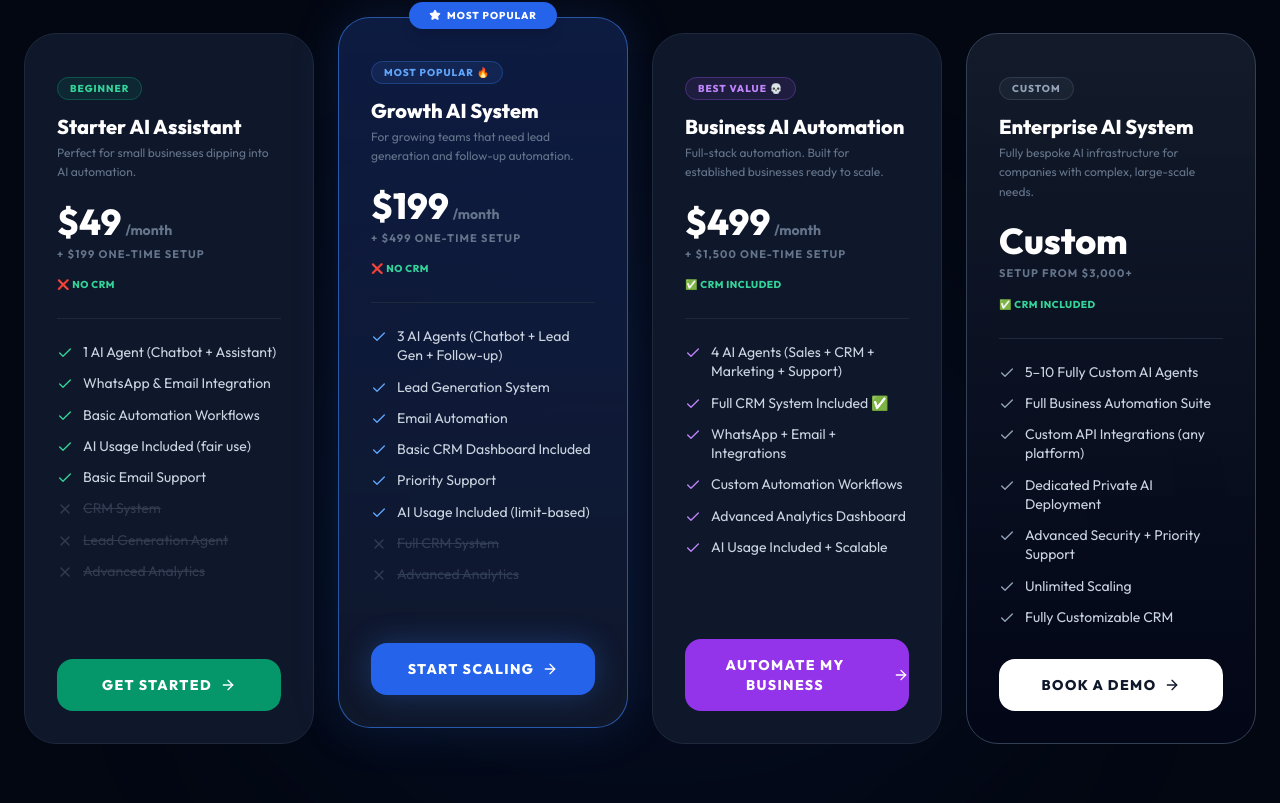
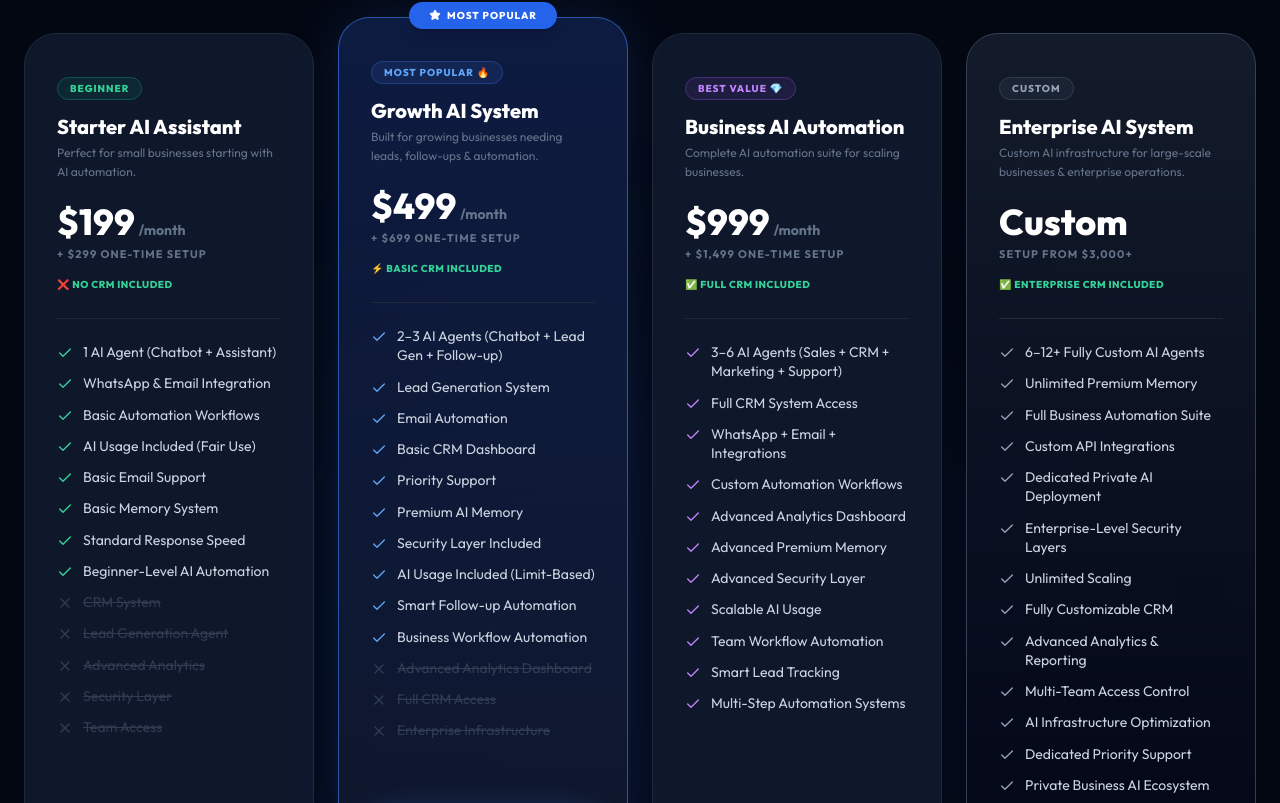
Before and after one commit to princepinku143c-cyber/Quickkit-internal-ai-services, a React (Vite) app: page / in a window 1280 px wide. Shown: the part 2377-3180 px from the top of the page. Built offline with nearby package versions, Linux system fonts and the light colour scheme; no server answers.

Commit message:
feat: update pricing plans and features across site and AI agent

```diff
--- a/components/Pricing.tsx
+++ b/components/Pricing.tsx
@@ -12,58 +12,70 @@ const PLANS = [
     badge: 'Beginner',
     color: 'emerald',
     title: 'Starter AI Assistant',
-    monthly: 49,
-    setup: 199,
+    monthly: 199,
+    setup: 299,
     cta: 'Get Started',
-    hasCRM: false,
-    tagline: 'Perfect for small businesses dipping into AI automation.',
+    crmBadge: '❌ No CRM Included',
+    tagline: 'Perfect for small businesses starting with AI automation.',
     features: [
       '1 AI Agent (Chatbot + Assistant)',
       'WhatsApp & Email Integration',
       'Basic Automation Workflows',
-      'AI Usage Included (fair use)',
+      'AI Usage Included (Fair Use)',
       'Basic Email Support',
+      'Basic Memory System',
+      'Standard Response Speed',
+      'Beginner-Level AI Automation',
     ],
-    notIncluded: ['CRM System', 'Lead Generation Agent', 'Advanced Analytics'],
+    notIncluded: ['CRM System', 'Lead Generation Agent', 'Advanced Analytics', 'Security Layer', 'Team Access'],
   },
   {
     id: 'GROWTH',
     badge: 'Most Popular 🔥',
     color: 'blue',
     title: 'Growth AI System',
-    monthly: 199,
-    setup: 499,
+    monthly: 499,
+    setup: 699,
     cta: 'Start Scaling',
-    hasCRM: false,
     popular: true,
-    tagline: 'For growing teams that need lead generation and follow-up automation.',
+    crmBadge: '⚡ Basic CRM Included',
+    tagline: 'Built for growing businesses needing leads, follow-ups & automation.',
     features: [
-      '3 AI Agents (Chatbot + Lead Gen + Follow-up)',
+      '2–3 AI Agents (Chatbot + Lead Gen + Follow-up)',
       'Lead Generation System',
       'Email Automation',
-      'Basic CRM Dashboard Included',
+      'Basic CRM Dashboard',
       'Priority Support',
-      'AI Usage Included (limit-based)',
+      'Premium AI Memory',
+      'Security Layer Included',
+      'AI Usage Included (Limit-Based)',
+      'Smart Follow-up Automation',
+      'Business Workflow Automation',
     ],
-    notIncluded: ['Full CRM System', 'Advanced Analytics'],
+    notIncluded: ['Advanced Analytics Dashboard', 'Full CRM Access', 'Enterprise Infrastructure'],
   },
   {
     id: 'BUSINESS',
-    badge: 'Best Value 💀',
+    badge: 'Best Value 💎',
     color: 'purple',
     title: 'Business AI Automation',
-    monthly: 499,
-    setup: 1500,
+    monthly: 999,
+    setup: 1499,
     cta: 'Automate My Business',
-    hasCRM: true,
-    tagline: 'Full-stack automation. Built for established businesses ready to scale.',
+    crmBadge: '✅ Full CRM Included',
+    tagline: 'Complete AI automation suite for scaling businesses.',
     features: [
-      '4 AI Agents (Sales + CRM + Marketing + Support)',
-      'Full CRM System Included ✅',
+      '3–6 AI Agents (Sales + CRM + Marketing + Support)',
+      'Full CRM System Access',
       'WhatsApp + Email + Integrations',
       'Custom Automation Workflows',
       'Advanced Analytics Dashboard',
-      'AI Usage Included + Scalable',
+      'Advanced Premium Memory',
+      'Advanced Security Layer',
+      'Scalable AI Usage',
+      'Team Workflow Automation',
+      'Smart Lead Tracking',
+      'Multi-Step Automation Systems',
     ],
     notIncluded: [],
   },
@@ -75,17 +87,23 @@ const PLANS = [
     monthly: null,
     setup: 3000,
     cta: 'Book a Demo',
-    hasCRM: true,
+    crmBadge: '✅ Enterprise CRM Included',
     enterprise: true,
-    tagline: 'Fully bespoke AI infrastructure for companies with complex, large-scale needs.',
+    tagline: 'Custom AI infrastructure for large-scale businesses & enterprise operations.',
     features: [
-      '5–10 Fully Custom AI Agents',
+      '6–12+ Fully Custom AI Agents',
+      'Unlimited Premium Memory',
       'Full Business Automation Suite',
-      'Custom API Integrations (any platform)',
+      'Custom API Integrations',
       'Dedicated Private AI Deployment',
-      'Advanced Security + Priority Support',
+      'Enterprise-Level Security Layers',
       'Unlimited Scaling',
       'Fully Customizable CRM',
+      'Advanced Analytics & Reporting',
+      'Multi-Team Access Control',
+      'AI Infrastructure Optimization',
+      'Dedicated Priority Support',
+      'Private Business AI Ecosystem',
     ],
     notIncluded: [],
   },
@@ -188,7 +206,7 @@ export const Pricing: React.FC<PricingProps> = ({ onSelectPlan }) => {
                 )}
                 <div className="mt-2">
                   <span className="text-[10px] font-black text-emerald-400 uppercase tracking-wider">
-                    {plan.hasCRM ? '✅ CRM Included' : plan.enterprise ? '⚙️ Custom CRM' : '❌ No CRM'}
+                    {plan.crmBadge}
                   </span>
                 </div>
               </div>
```
Also changed, not shown: api/services/aiService.js (+46 -25 lines).
